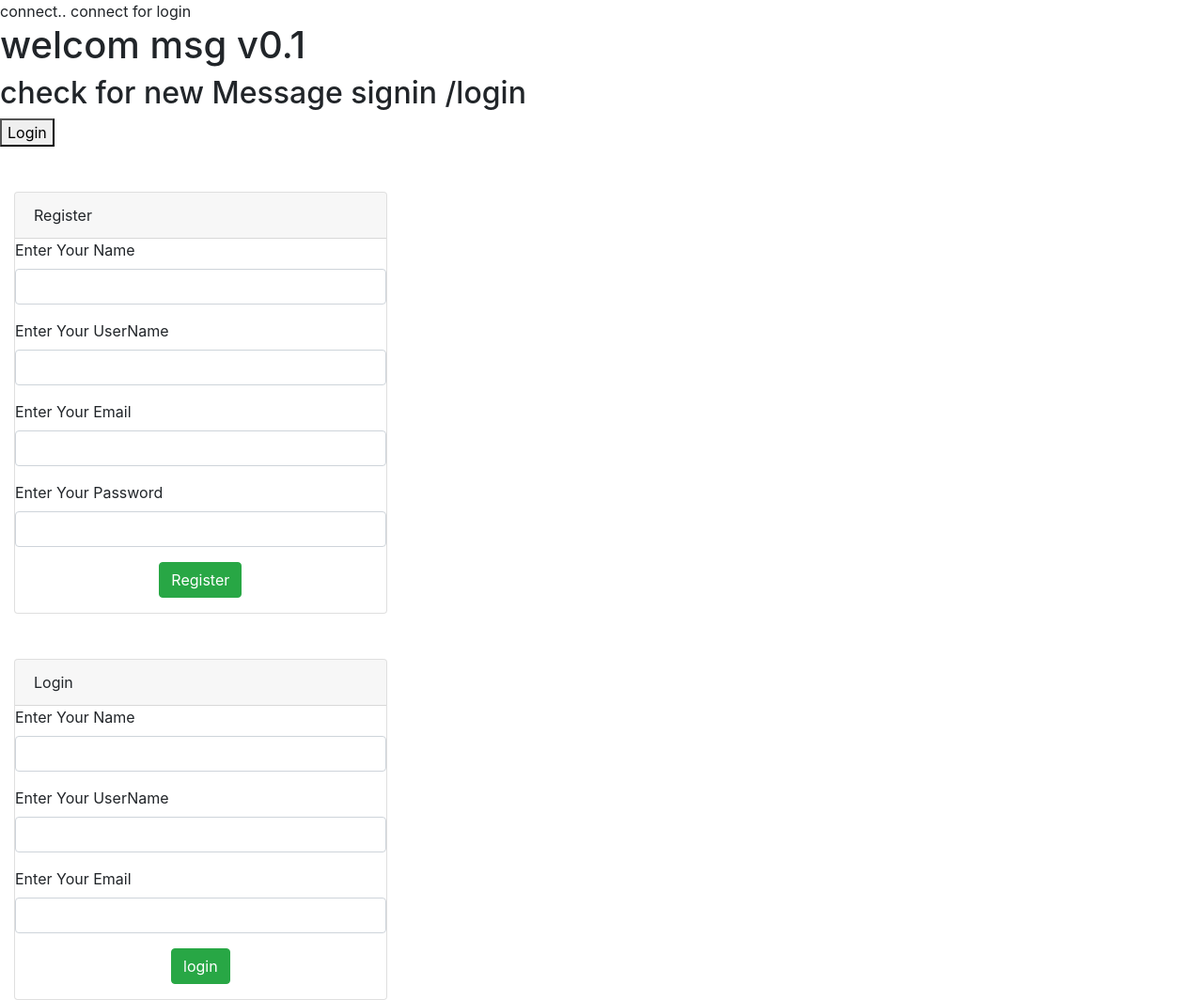
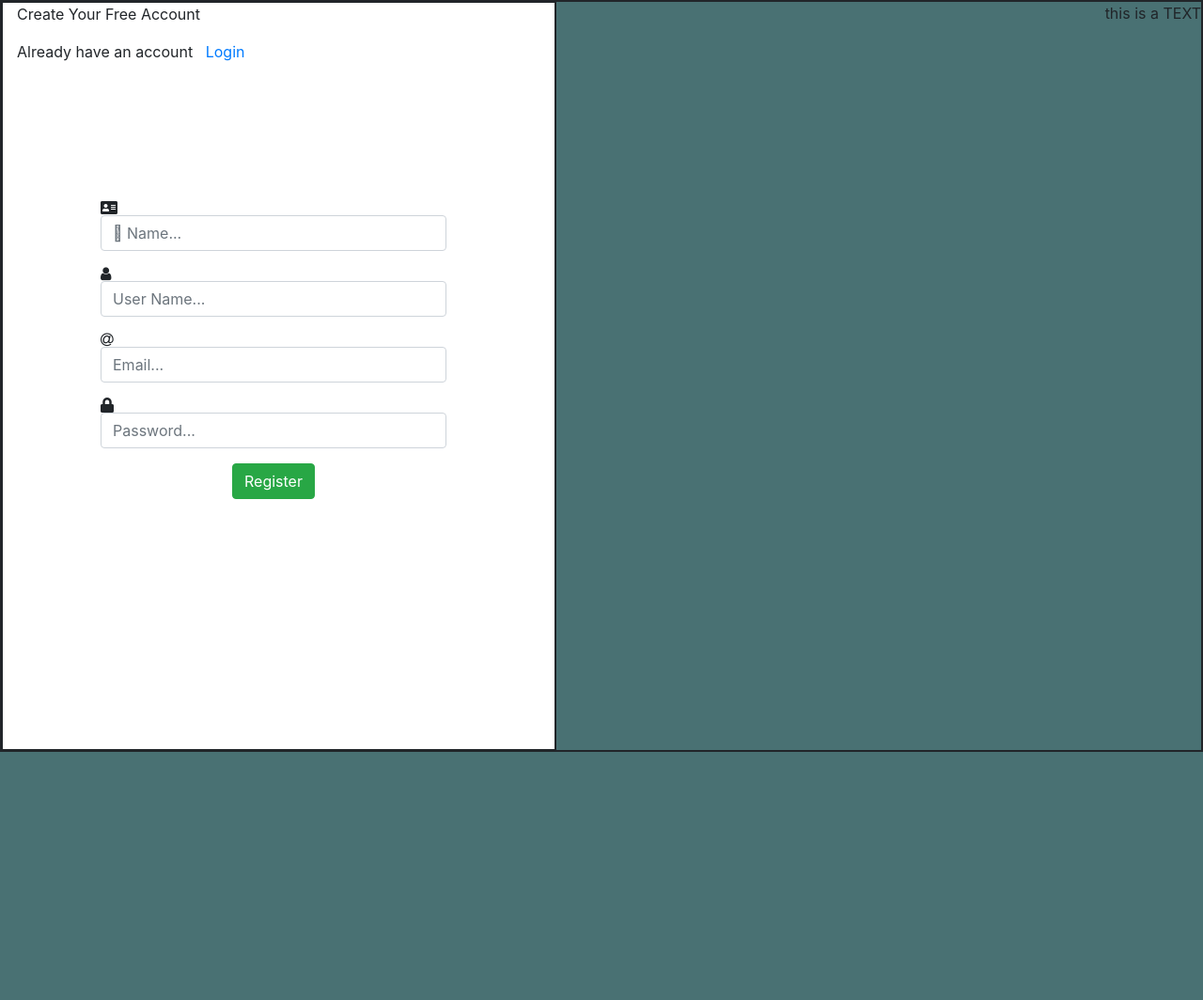
Before and after one commit to Hyazid/messageAppSimulation, a PHP site: page /message/register.php in a window 1280 px wide. Shown: the whole page at 94% size. After the commit the page ends 800 px from the top, so only its background shows below. Run offline with PHP 8.4, Linux system fonts and the light colour scheme; some libraries are stand-ins or nearby versions.

Commit message:
Add files via upload

```diff
--- a/register.php
+++ b/register.php
@@ -2,14 +2,15 @@
 session_start();
 
 include './blockchain/c.php';
+//include('blockchain/c.php');
 
 
 
 $connect = mysqli_connect("localhost", "root", "", "blockchain");
-//$connectForCreating=mysqli_connect("localhost", "root", "");
+$bigData=mysqli_connect("localhost", "root", "");
 
 function createDataBAseForUser($name, $userName){
-    $sql = "CREATE DATABASE ".$name;
+    $sql = "CREATE DATABASE ".$userName;
     $create=mysqli_query(connectToCreate(),$sql);
     if ($create) {
         return "database created for user";
@@ -20,6 +21,11 @@ function createDataBAseForUser($name, $userName){
 
 
 
+}
+
+function connectToSpecificTDB($userNameDB){
+    $connectToDBUser=mysqli_connect("localhost", "root", "",$userNameDB);
+    return $connectToDBUser;
 }
 
 //generate public key and private
@@ -54,7 +60,7 @@ if ($connect) {
         $user_email=$_POST["user_email"];
         $user_name=$_POST["user_name"];
         $namef="first";
-        $date=date("l jS \of F Y h:i:s A");
+        $date= date("Y-m-d H:i:s");
 
 
         $query= "SELECT * FROM blocks where name='" . $name . "'and email='" . $user_email . "'";
@@ -64,7 +70,7 @@ if ($connect) {
         $result=mysqli_num_rows($res);
         if ($result>0) {
             while ($row=mysqli_fetch_assoc($res)) {
-                echo($row['name']);//display
+                echo($row['name']);//display//you lall ready exist
                 echo($row['userName']);
                 echo($row['hash']);
             }
@@ -76,15 +82,71 @@ if ($connect) {
                 echo("data inserted");
                 $s=createDataBAseForUser($name,$user_name);
 
-                $packageresult= userConnectToSpace($name,$private_key);
-                echo $packageresult;
+                // $packageresult= userConnectToSpace($name,$private_key);
+                // echo $packageresult;
+                //create contactlist table
+                $createContactList ="
+                CREATE TABLE contactlist(
+                  id INT(11) AUTO_INCREMENT PRIMARY KEY,
+                  name VARCHAR(255) NOT NULL,
+                  userName VARCHAR(500) NOT NULL,
+                  address VARCHAR(500) NOT NULL,
+                  publicKey TEXT NOT NULL,
+                  email VARCHAR(500)NOT NULL
+                  )
+                ";
+                //create message depo TABLE
+                $messageDepo="
+                CREATE TABLE message_depo(
+                    id INT(11)  AUTO_INCREMENT PRIMARY KEY,
+                    message TEXT NOT NULL,
+                    reciver VARCHAR(255) NOT NULL,
+                    date datetime not null,
+                    sender VARCHAR(255) NOT NULL
+
+                )";
+                //create message depo crypted
+                $messageDepoencrypted="
+                CREATE TABLE messagedepo(
+                    id INT(11)  AUTO_INCREMENT PRIMARY KEY,
+                    message TEXT NOT NULL,
+                    reciver VARCHAR(255) NOT NULL,
+                    date datetime not null,
+                    sender VARCHAR(255) NOT NULL
+
+                )";
+                //create private key TABLE
+                $privateTable="
+                CREATE TABLE privatekey(
+                    idKey INT(11)  AUTO_INCREMENT PRIMARY KEY,
+                    privateKey TEXT NOT NULL
+
+                )";
+                //create mutual table key
+                $mutual_key="
+                CREATE TABLE mutual_key(
+                    id INT(11)  AUTO_INCREMENT PRIMARY KEY,
+                    Mkey VARCHAR(5000) NOT NULL,
+                    userfirst VARCHAR(500) NOT NULL,
+                    usersecond VARCHAR(500) NOT NULL
+                )";
+                //execute queries to create table
+                $resultContactlist=mysqli_query(connectToSpecificTDB($user_name),$createContactList);
+                $resultMessagedepo=mysqli_query(connectToSpecificTDB($user_name),$messageDepo);
+                $resultmutualkey=mysqli_query(connectToSpecificTDB($user_name),$mutual_key);
+                $resultprivateTable=mysqli_query(connectToSpecificTDB($user_name),$privateTable);
+                $resultMessagedepoEncrypte=mysqli_query(connectToSpecificTDB($user_name),$messageDepoencrypted);
+                //insert private key
+                $sqlInsertPrivateKey="INSERT INTO ".$user_name.".privatekey (privateKey) VALUES ('".$privateUserKey."') ";
+                $exxInsertPrivateKey=mysqli_query($bigData,$sqlInsertPrivateKey);
+
+
 
 
             }
             else {
                 echo("il ya une erreur");
             }
-
             //indert into database
             //create database with his name and userr
             //create table
@@ -168,73 +230,112 @@ else {
     <meta name="viewport" content="width=device-width, initial-scale=1.0">
     <!-- Bootstrap core CSS -->
     <link href="vendor-front/bootstrap/bootstrap.min.css" rel="stylesheet">
-
+    <link rel="stylesheet" href="register.css">
     <link href="vendor-front/fontawesome-free/css/all.min.css" rel="stylesheet" type="text/css">
 
     <link rel="stylesheet" type="text/css" href="vendor-front/parsley/parsley.css"/>
 
     <!-- Bootstrap core JavaScript -->
     <script src="vendor-front/jquery/jquery.min.js"></script>
+    <link rel="stylesheet" href="https://cdnjs.cloudflare.com/ajax/libs/font-awesome/5.15.2/css/all.min.css">
     <script src="vendor-front/bootstrap/js/bootstrap.bundle.min.js"></script>
+    <link rel="stylesheet"
+          href="https://fonts.googleapis.com/css">
 
     <!-- Core plugin JavaScript-->
     <script src="vendor-front/jquery-easing/jquery.easing.min.js"></script>
-
+    <link rel="stylesheet" href="https://cdnjs.cloudflare.com/ajax/libs/font-awesome/4.7.0/css/font-awesome.min.css">
+    <link rel="preconnect" href="https://fonts.googleapis.com">
+    <link rel="preconnect" href="https://fonts.gstatic.com" crossorigin>
+    <link href="https://fonts.googleapis.com/css2?family=Raleway:wght@100&display=swap" rel="stylesheet">
+    <link href="https://fonts.googleapis.com/css?family=Roboto:400,500,700" rel="stylesheet">
+    <link href="https://fonts.googleapis.com/icon?family=Material+Icons" rel="stylesheet">
     <script type="text/javascript" src="vendor-front/parsley/dist/parsley.min.js"></script>
 
     <title>Document</title>
 </head>
 <body>
- <div>
+ <div class="container">
         <!---this part in forromulair-->
-        <h1>welcom msg v0.1</h1>
-        <h2> check for new Message signin /login</h2>
-        <button onclick="register()"> Login</button>
 
 
-      <div class="col col-md-4 mt-5">
-      <?php
 
-                ?>
-        <div class="card" >
-            <div class="card-header">Register</div>
-            <div class=" form" id="formdiv">
+
+        <div class="row align-items-start">
+
+
+         <div class="col col-md-5,50 mt-6" style="position: absolute;
+                left: 0%;
+
+                border: 3px solid;
+                right: 53.88%;
+                top: 0%;
+                bottom: 0%;
+                background: #FFFFFF;">
+
+
+                <div class="text-notif">
+                    <p class="write1"> Create Your Free Account</p>
+                     <p class="write2">Already have an account &nbsp;   <a class="link" href="login.php"> Login </a>  </p>
+                </div>
+
+
+
+                <div class=" form" id="formdiv" style="position: absolute;
+                width: 368px;
+                height: 337px;
+                left: 104px;
+                top: 210px;">
                 <form method="post" id="register_form" >
 
 
-                <div class="form-group">
-                    <label>Enter Your Name</label>
-                    <input type="text" name="name" id="name" class="form-control" data-parsley-pattern="/^[a-zA-Z\s]+$/" required />
+                <div class="form-group" id="pass">
+                <div class="icondiv"> <i class="fas fa-address-card icon " id="icon1"></i></div>
+                    <input  type="text" name="name" id="name" class="form-control" data-parsley-pattern="/^[a-zA-Z\s]+$/" required placeholder="&#xf002 Name..."   />
+
                 </div>
-                <div class="form-group">
-                    <label>Enter Your UserName</label>
-                    <input type="text" name="user_name" id="user_name" class="form-control" data-parsley-pattern="/^[a-zA-Z\s]+$/" required />
+                <div class="form-group" id="pass">
+                    <i class="fa fa-user icon" aria-hidden="true"id="icon"></i>
+                    <input type="text" name="user_name" id="user_name" class="form-control" data-parsley-pattern="/^[a-zA-Z\s]+$/" required placeholder="User Name..." />
                 </div>
 
-                <div class="form-group">
-                    <label>Enter Your Email</label>
-                    <input type="text" name="user_email" id="user_email" class="form-control" data-parsley-type="email" required />
+                <div class="form-group" id="pass">
+                    <i class="fa fa-at icon" aria-hidden="true"id="icon"></i>
+                    <input type="text" name="user_email" id="user_email" class="form-control" data-parsley-type="email" required placeholder="Email..." />
                 </div>
 
-                <div class="form-group">
-                    <label>Enter Your Password</label>
-                    <input type="password" name="user_password" id="user_password" class="form-control" data-parsley-minlength="6" data-parsley-maxlength="12" data-parsley-pattern="^[a-zA-Z]+$" required />
+                <div class="form-group " id="pass" >
+                    <i class="fas fa-lock icon    "id="icon"></i>
+                    <input type="password" name="user_password" id="user_password" class="form-control" data-parsley-minlength="6" data-parsley-maxlength="12" data-parsley-pattern="^[a-zA-Z]+$" required placeholder="Password..."/>
                 </div>
 
-                <div class="form-group text-center">
-                    <input type="submit" name="register" class="btn btn-success" value="Register" />
+                <div class="form-group text-center" >
+                    <input type="submit" name="register" class="btn btn-success" value="Register" id="btn-register" />
                 </div>
 
-             </form>
-            </div>
+                 </form>
+                </div>
 
 
-         </div>
-     </div>
 
 
-     <div class="col col-md-4 mt-5">
-      <!-- this is a login parte-->
+            </div>
+        </div>
+
+        <!---this is new container-->
+        <div class="col-6,50" style="position: absolute;
+            left: 46.12%;
+            right: 0%;
+            top: 0%;
+            border: solid 2px;
+            bottom: 0%;
+            background: #497173;" align="right">
+            <div class="text-right"> this is a TEXT</div>
+        </div>
+
+
+     <!-- <div class="col col-md-4 mt-5">
+      this is a login part
        <div class='card'>
          <div class="card-header">Login</div>
           <div class="formLogin" id="formLogin">
@@ -261,11 +362,16 @@ else {
           </div>
 
         </div>
-     </div>
+     </div>         -->
 
 
 
     </div>
+
+
+
+
+
 
 </body>
 </html>
```
